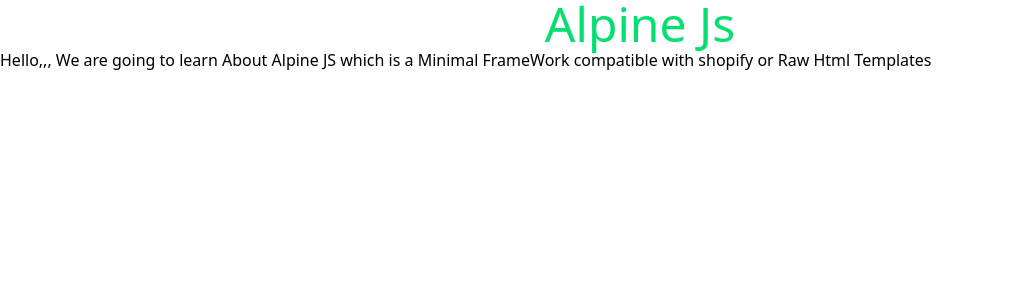
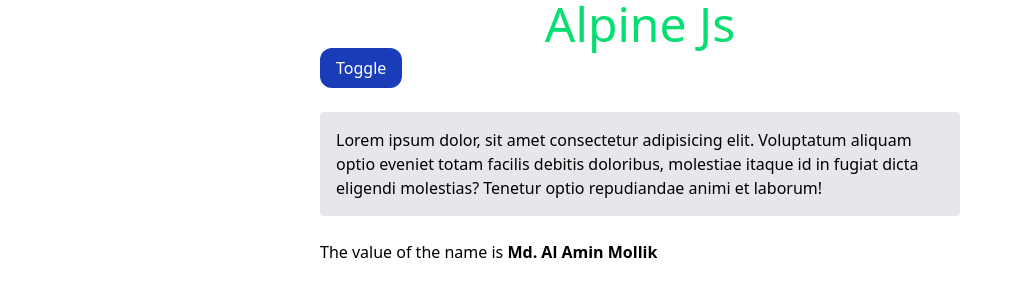
Before and after one commit to Alamin-22/Learning-Alpine-JS, a plain HTML site: page index.html in a window 1280 px wide. Shown: the whole page, without its empty margins (0-1022 px from the left). Drawn offline with nearby package versions, Linux system fonts and the light colour scheme.

Commit message:
created a basic toggle button

```diff
--- a/index.html
+++ b/index.html
@@ -13,8 +13,24 @@
 
 
     <h1 class="text-5xl text-center text-green-400">Alpine Js</h1>
-    <h3>Hello,,, We are going to learn About Alpine JS which is a Minimal FrameWork compatible with shopify or Raw
-        Html Templates</h3>
+    <div x-data="{open: true, name: 'Md. Al Amin Mollik'}" class="w-1/2 mx-auto">
+        <!-- x-on & x-bind -->
+        <button x-on:click="open = !open"
+        :class="open ? 'bg-blue-800' : 'bg-slate-700'"
+            class=" text-white px-4 py-2 rounded-xl active:scale-90 transition-transform duration-150 hover:cursor-ponter">
+            Toggle
+        </button>
+        <div x-show="open">
+            <p class="bg-gray-200 p-4 my-6 rounded">
+                Lorem ipsum dolor, sit amet consectetur adipisicing elit. Voluptatum
+                aliquam optio eveniet totam facilis
+                debitis doloribus, molestiae itaque id in fugiat dicta eligendi molestias? Tenetur optio repudiandae
+                animi et laborum!</p>
+        </div>
+        <div>
+            The value of the name is <span x-text="name" class="font-bold"></span>
+        </div>
+    </div>
 
 </body>
 
```
